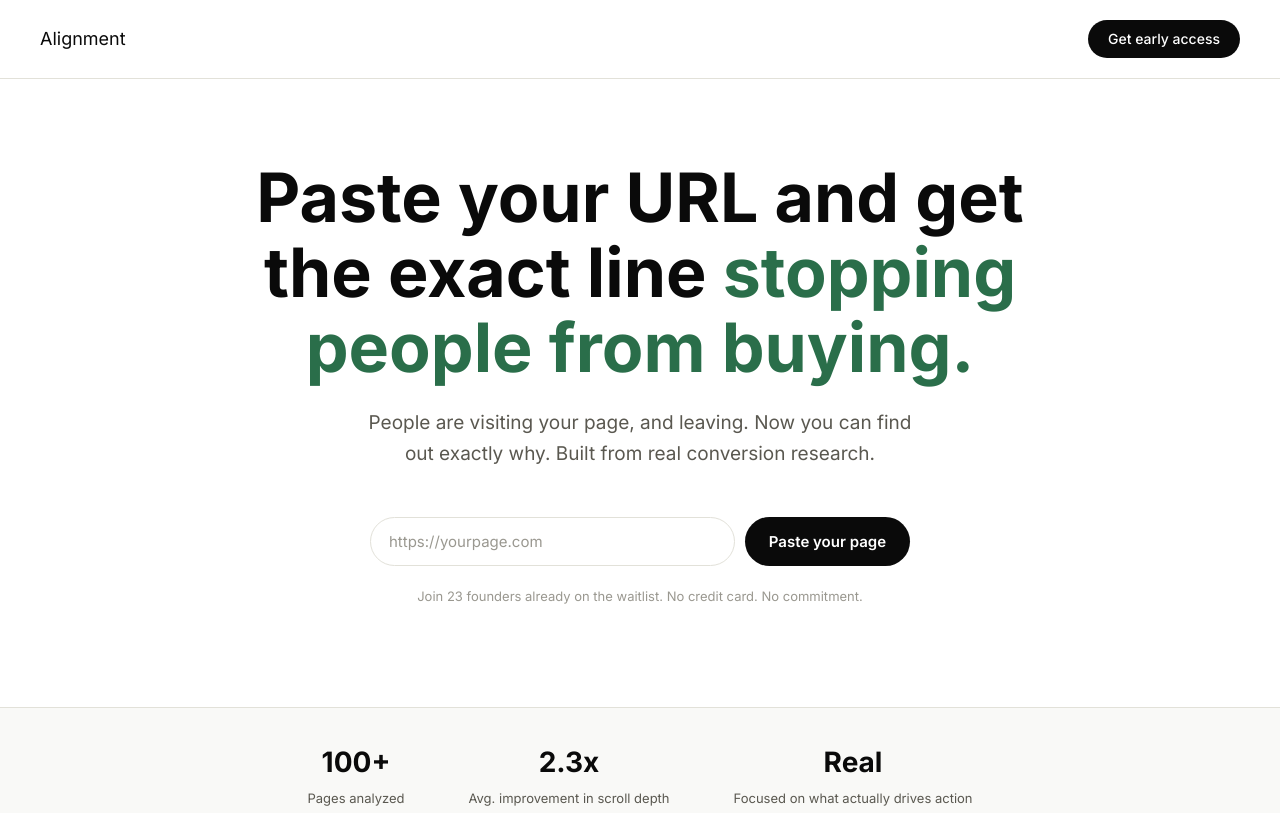
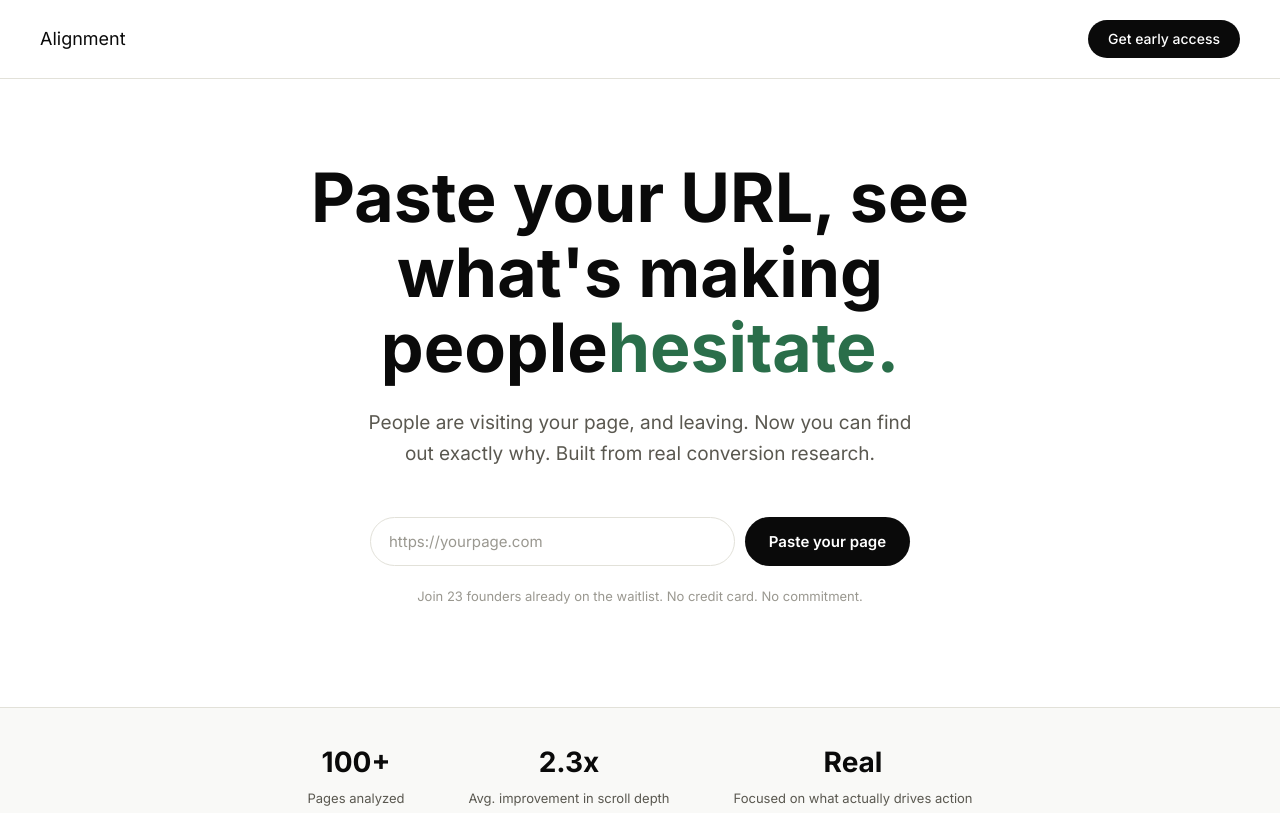
Before and after one commit to domi7032/alignment-tob, a plain HTML site: page index.html in a window 1280 px wide. Shown: the top 813 px of the page. Drawn offline with Linux system fonts and the light colour scheme; a script that the page names is missing.

Commit message:
update copy and messaging

```diff
--- a/index.html
+++ b/index.html
@@ -516,7 +516,7 @@
 
   <section class="hero" id="waitlist">
 
-    <h1>Paste your URL and get the exact line <strong style="color: var(--accent);">stopping people from buying.</strong></h1>
+    <h1>Paste your URL, see what's making people<strong style="color: var(--accent);">hesitate.</strong></h1>
     <p class="hero-sub">People are visiting your page, and leaving. Now you can find out exactly why. Built from real conversion research.</p>
     <div class="url-form">
       <input type="url" id="pageUrl" placeholder="https://yourpage.com" />
```
